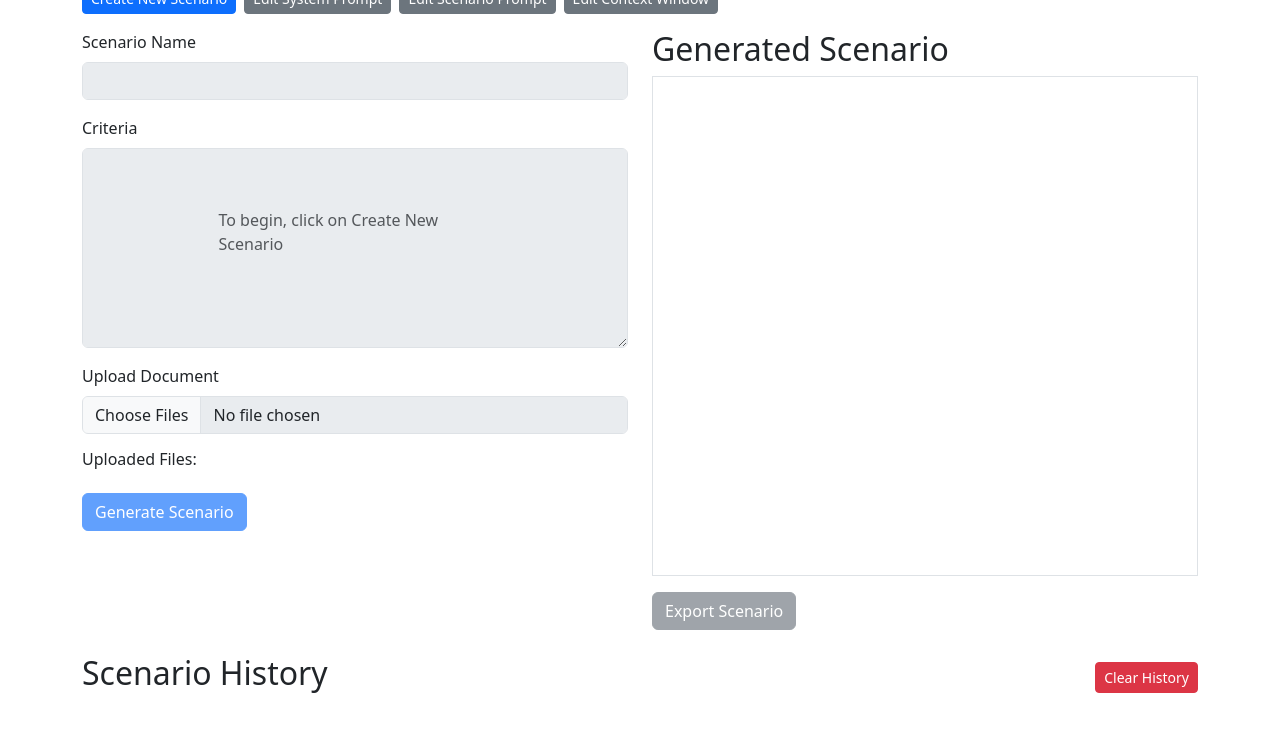
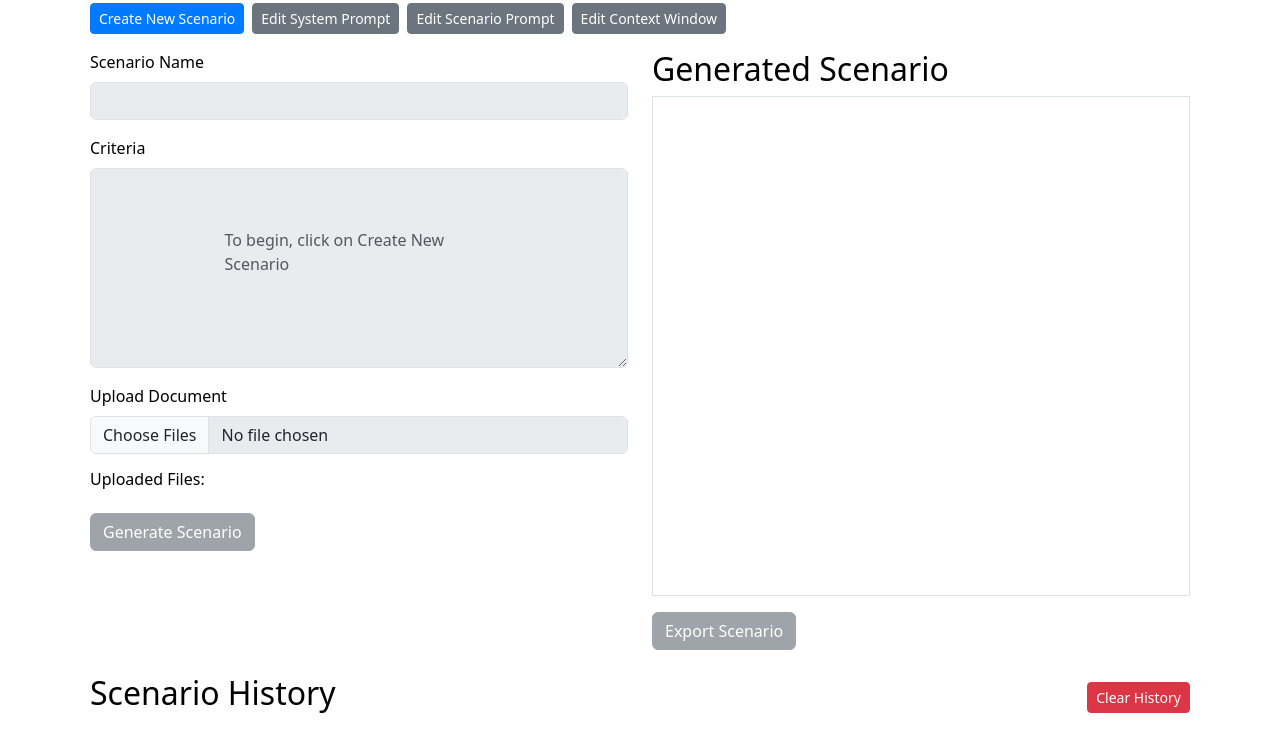
Before and after one commit to Wylhelm/qa-ai-super, a Flask app: page / in a window 1280 px wide. Shown: the part 141-890 px from the top of the page. Before the commit the page ends 834 px from the top, so only its background shows below. Run offline with Flask 3, Linux system fonts and the light colour scheme; data that the repository does not hold is empty; some libraries are stand-ins or nearby versions.

Commit message:
Updated the index.html template with new styles, button functionality, and textarea behavior.

```diff
--- a/templates/index.html
+++ b/templates/index.html
@@ -6,9 +6,26 @@
     <title>Test Scenario Generator</title>
     <link href="https://cdn.jsdelivr.net/npm/bootstrap@5.3.0/dist/css/bootstrap.min.css" rel="stylesheet">
     <style>
-        body { padding-top: 20px; }
+        body {
+            padding-top: 20px;
+            background-color: white;
+            color: black;
+        }
         .scenario-history { max-height: 300px; overflow-y: auto; font-size: 0.9em; }
-        #criteria { height: 200px; resize: vertical; }
+        #criteria { height: 200px; resize: vertical; overflow-y: auto; }
+        .container {
+            background-color: white;
+            border-radius: 10px;
+            padding: 20px;
+        }
+        .btn-primary {
+            background-color: #ED0210;
+            border-color: #ED0210;
+        }
+        .btn-primary:hover {
+            background-color: #780664;
+            border-color: #780664;
+        }
     </style>
 </head>
 <body>
@@ -23,7 +40,7 @@
         <div class="row">
             <div class="col-md-12 mb-3">
                 <div class="d-flex flex-wrap">
-                    <button id="createScenarioBtn" class="btn btn-primary btn-sm me-2">Create New Scenario</button>
+                    <button id="createScenarioBtn" class="btn btn-primary btn-sm me-2" style="background-color: #007bff; border-color: #007bff;">Create New Scenario</button>
                     <button id="editSystemPromptBtn" class="btn btn-secondary btn-sm me-2">Edit System Prompt</button>
                     <button id="editScenarioPromptBtn" class="btn btn-secondary btn-sm me-2">Edit Scenario Prompt</button>
                     <button id="editContextWindowBtn" class="btn btn-secondary btn-sm">Edit Context Window</button>
@@ -37,7 +54,7 @@
                     </div>
                     <div class="mb-3 position-relative">
                         <label for="criteria" class="form-label">Criteria</label>
-                        <textarea class="form-control" id="criteria" rows="10" required disabled></textarea>
+                        <textarea class="form-control" id="criteria" rows="10" required disabled style="resize: vertical;"></textarea>
                         <div id="criteriaPlaceholder" class="position-absolute top-50 start-50 translate-middle text-muted">To begin, click on Create New Scenario</div>
                     </div>
                     <div class="mb-3">
@@ -48,7 +65,7 @@
                         <h6>Uploaded Files:</h6>
                         <ul id="fileList" class="list-group"></ul>
                     </div>
-                    <button type="submit" class="btn btn-primary" id="generateButton" disabled>Generate Scenario</button>
+                    <button type="submit" class="btn btn-success" id="generateButton" disabled>Generate Scenario</button>
                 </form>
             </div>
             <div class="col-md-6">
@@ -92,6 +109,7 @@
             document.getElementById('scenarioName').disabled = false;
             document.getElementById('criteria').disabled = false;
             document.getElementById('fileUpload').disabled = false;
+            updateGenerateButton();
 
             // Reset form
             document.getElementById('scenarioForm').reset();
@@ -113,12 +131,8 @@
             // Focus on the scenario name input
             document.getElementById('scenarioName').focus();
 
-            // Replace the generate button with a blue one
-            const generateButton = document.getElementById('generateButton');
-            generateButton.textContent = 'Generate Scenario';
-            generateButton.classList.remove('btn-success');
-            generateButton.classList.add('btn-primary');
-            generateButton.disabled = false;
+            // Update the generate button state
+            updateGenerateButton();
 
             // Clear the inference statistics
             const inferenceStatsDiv = document.getElementById('inferenceStats');
@@ -127,7 +141,31 @@
         });
 
         // Add event listener to criteria textarea
-        document.getElementById('criteria').addEventListener('input', toggleCriteriaPlaceholder);
+        document.getElementById('criteria').addEventListener('input', function() {
+            toggleCriteriaPlaceholder();
+            updateGenerateButton();
+        });
+
+        function updateGenerateButton() {
+            const generateButton = document.getElementById('generateButton');
+            const criteria = document.getElementById('criteria').value.trim();
+
+            if (criteria === '') {
+                generateButton.disabled = true;
+                generateButton.classList.remove('btn-success');
+                generateButton.classList.add('btn-secondary');
+            } else {
+                generateButton.disabled = false;
+                generateButton.classList.remove('btn-secondary');
+                generateButton.classList.add('btn-success');
+            }
+        }
+
+        // Call updateGenerateButton initially to set the correct state
+        updateGenerateButton();
+
+        // Add event listener to criteria textarea
+        document.getElementById('criteria').addEventListener('input', updateGenerateButton);
 
         let abortController;
 
@@ -159,18 +197,22 @@
                 const reader = response.body.getReader();
                 const decoder = new TextDecoder();
 
+                let fullContent = '';
                 while (true) {
                     const { done, value } = await reader.read();
                     if (done) break;
                     const chunk = decoder.decode(value, { stream: true });
+                    fullContent += chunk;
 
-                    if (chunk.startsWith('\n\nInference Statistics:')) {
-                        inferenceStatsDiv.textContent = chunk;
+                    if (fullContent.includes('\n\nInference Statistics:')) {
+                        const [scenarioContent, stats] = fullContent.split('\n\nInference Statistics:');
+                        generatedScenarioDiv.textContent = scenarioContent;
+                        inferenceStatsDiv.textContent = 'Inference Statistics:\n' + stats;
                         inferenceStatsDiv.style.display = 'block';
                     } else {
-                        generatedScenarioDiv.textContent += chunk;
-                        generatedScenarioDiv.scrollTop = generatedScenarioDiv.scrollHeight;
+                        generatedScenarioDiv.textContent = fullContent;
                     }
+                    generatedScenarioDiv.scrollTop = generatedScenarioDiv.scrollHeight;
                 }
 
                 const exportButton = document.getElementById('exportScenario');
@@ -241,15 +283,24 @@
             const data = await response.json();
 
             // Update file list and criteria textarea
+            let newContent = criteriaTextarea.value;
             data.results.forEach((result, index) => {
                 const li = fileList.children[fileList.children.length - files.length + index];
                 if (li.textContent.includes('(Analyzing image...)')) {
                     li.textContent = li.textContent.replace(' (Analyzing image...)', ' (Analysis complete)');
                 }
-                criteriaTextarea.value += `\n\nFile: ${result.filename}\n${result.content}`;
+                newContent += `\n\nFile: ${result.filename}\n${result.content}`;
             });
+            criteriaTextarea.value = newContent.trim(); // Remove leading/trailing whitespace
+
+            // Adjust textarea height to fit content
+            // Remove auto-expand functionality
+
+            // Ensure the full text is visible
             criteriaTextarea.scrollTop = criteriaTextarea.scrollHeight;
+
             toggleCriteriaPlaceholder();
+            updateGenerateButton();
         });
 
         document.getElementById('exportScenario').addEventListener('click', () => {
```
